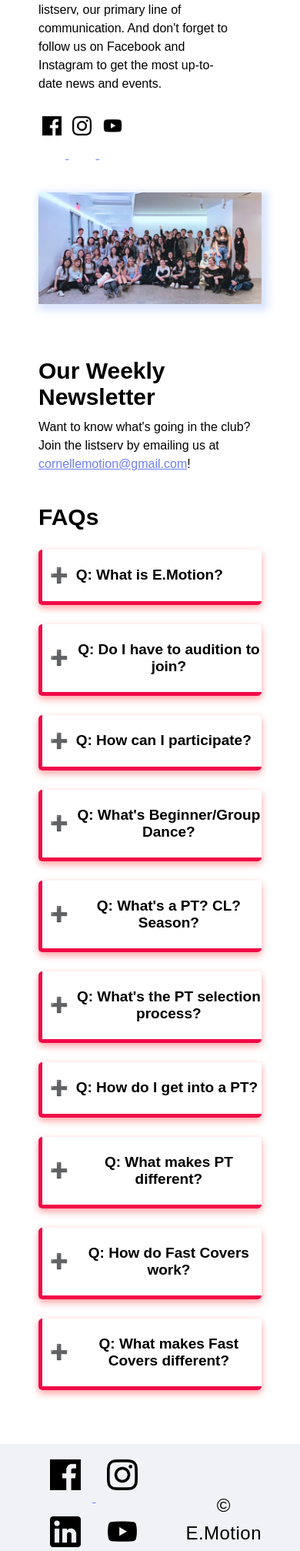
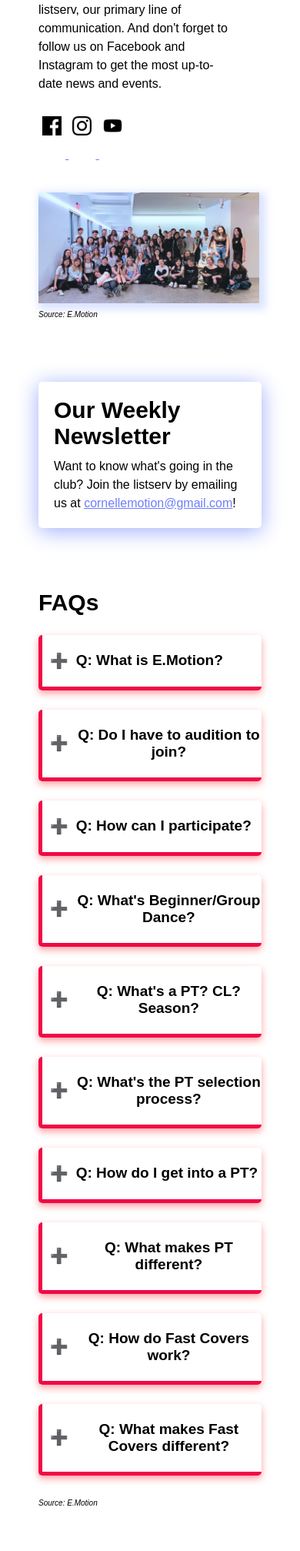
Before and after one commit to zaedaamrin/e-motion-cornell, a PHP site: page /join-us.html in a window 390 px wide. Shown: the part 515-2530 px from the top of the page at 77% size. Run offline with PHP 8.4, Linux system fonts and the light colour scheme.

Commit message:
join us page: responsive and citations

```diff
--- a/join-us.html
+++ b/join-us.html
@@ -29,19 +29,29 @@
   <div class="body-wrapper">
 
   <h1>Join Us!</h1>
-  <div class="j-container-row vertical-center">
+  <div class="j-container-row">
     <div class="box-left">
     <p>E.Motion is open to all Cornell students at any level. If you are interested in KPop, music, or just want to dance, we have a place for you!</p>
     <br>
     <p>Get in on the action by joining the listserv, our primary line of communication. And don't forget to follow us on Facebook and Instagram to get the most up-to-date news and events.</p>
-    <a href="https://www.facebook.com/cornellemotion/?ref=page_internal"><img class="img-box" src="images/facebook-logo.png" alt=""> </a>
-    <a href="https://www.instagram.com/cornellemotion/?hl=en"><img class="img-box" src="images/instagram-logo.png" alt=""> </a>
-    <a href="https://www.youtube.com/c/EmotionCornell"><img class="img-box" src="images/youtube-logo.png" alt=""> </a>
+
+    <!-- Source: Font Awesome Free is free, open source, and GPL friendly. -->
+    <a href="https://www.facebook.com/cornellemotion/?ref=page_internal"><img class="logo-box" src="images/facebook-logo.png" alt=""> </a>
+
+    <!-- Source: Font Awesome Free is free, open source, and GPL friendly. -->
+    <a href="https://www.instagram.com/cornellemotion/?hl=en"><img class="logo-box" src="images/instagram-logo.png" alt=""> </a>
+
+    <!-- Source: Font Awesome Free is free, open source, and GPL friendly. -->
+    <a href="https://www.youtube.com/c/EmotionCornell"><img class="logo-box" src="images/youtube-logo.png" alt=""> </a>
     </div>
-    <img class="box-right" src="images/about/giant-group-pic.jpg" alt="Group Picture of E.Motion">
+    <div class="box-right">
+      <img class="img-box" src="images/about/giant-group-pic.jpg" alt="Group Picture of E.Motion">
+      <!-- Source: image provided by E.Motion -->
+      <cite>Source: E.Motion</cite>
+    </div>
   </div>
 
-  <section class="top-margin">
+  <section class="newsletter-box">
     <h2>Our Weekly Newsletter</h2>
     <!-- Source: provided by E.Motion members-->
     <p>Want to know what's going in the club? Join the listserv by emailing us at <a href="mailto:cornellemotion@gmail.com">cornellemotion@gmail.com</a>!</p>
@@ -148,7 +158,8 @@
           <p>Workshops/auditions are available for everyone!</p>
         </div>
       </div>
-
+      <!-- Source: Content provided by E.Motion -->
+      <cite>Source: E.Motion</cite>
 
     </div>
   </section>
--- a/styles/site.css
+++ b/styles/site.css
@@ -50,6 +50,10 @@ p {
 a {
   color: #6d7ef9;
 }
+
+cite {
+  font-size: 10px;
+}
 /* ----------------------- BODY END -----------------------*/
 
 /*---------------------- GENERIC CLASSES ---------------------*/
@@ -60,12 +64,6 @@ a {
   display: flex;
   flex-direction: row;
 }
-
-.j-container-row{
-  display: flex;
-  flex-direction: row;
-}
-
 .container-column{
   display: flex;
   flex-direction: column;
@@ -109,24 +107,8 @@ footer{
 .right-margin-less {
   margin-right: 0px;
 }
-.top-margin {
+.newsletter-box {
   margin-top: 70px;
-}
-.img-box {
-  margin: 30px 5px;
-  width: 10%;
-  max-width: 40px;
-}
-.box-right {
-  width: 60%;
-  margin-right: 1%;
-  box-shadow: 4px 4px 10px 4px rgba(107, 147, 255, 0.26);
-}
-.box-left {
-  width: 40%;
-  margin-right: 40px;
-  margin-top: 40px;
-  margin-bottom: 0px;
 }
 /*--------------------------- HEADER CLASSES -----------------------*/
 header{
@@ -435,19 +417,52 @@ ol li {
 /* ------------------- ACCORDION END ------------------ */
 
 /* ----------------- JOIN-US PAGE CLASSES ----------------- */
+.j-container-row {
+  display: flex;
+  flex-direction: row;
+  margin:0px;
+}
+.logo-box {
+  margin: 30px 5px;
+  width: 10%;
+  max-width: 40px;
+}
+.box-right {
+  flex-grow: 1;
+  width: 60%;
+  margin-right: 1%;
+}
+.img-box{
+  height: auto;
+  width: 100%;
+  box-shadow: 4px 4px 10px 4px rgba(107, 147, 255, 0.26);
+}
+.box-left {
+  width: 40%;
+  margin-right: 40px;
+  margin-top: 40px;
+  margin-bottom: 0px;
+}
+.newsletter-box {
+  padding: 10px 20px 20px 20px;
+  border-radius: 5px;
+  margin: 80px 0px 80px 0px;
+  box-shadow: 0px 4px 28px #9EACFA;
+}
+
 @media screen and (min-width:900px) and (max-width:1100px) {
   .container-row {
     margin:0px;
   }
 
   .box-right {
-    width: 50%;
+    width: 60%;
     margin-top: 0px;
     margin-right: 0px;
   }
 
   .box-left {
-    width: 50%;
+    width: 40%;
     margin-top: 0px;
   }
 }
```
